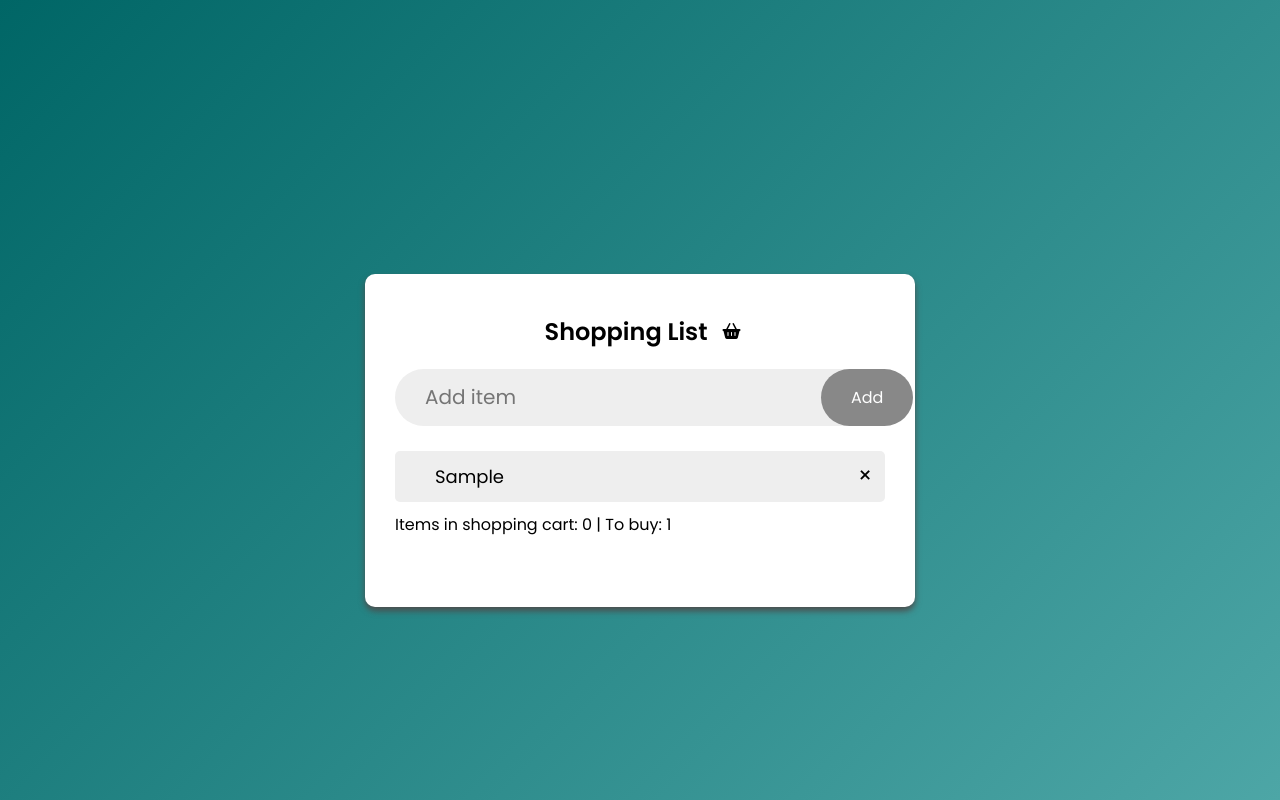
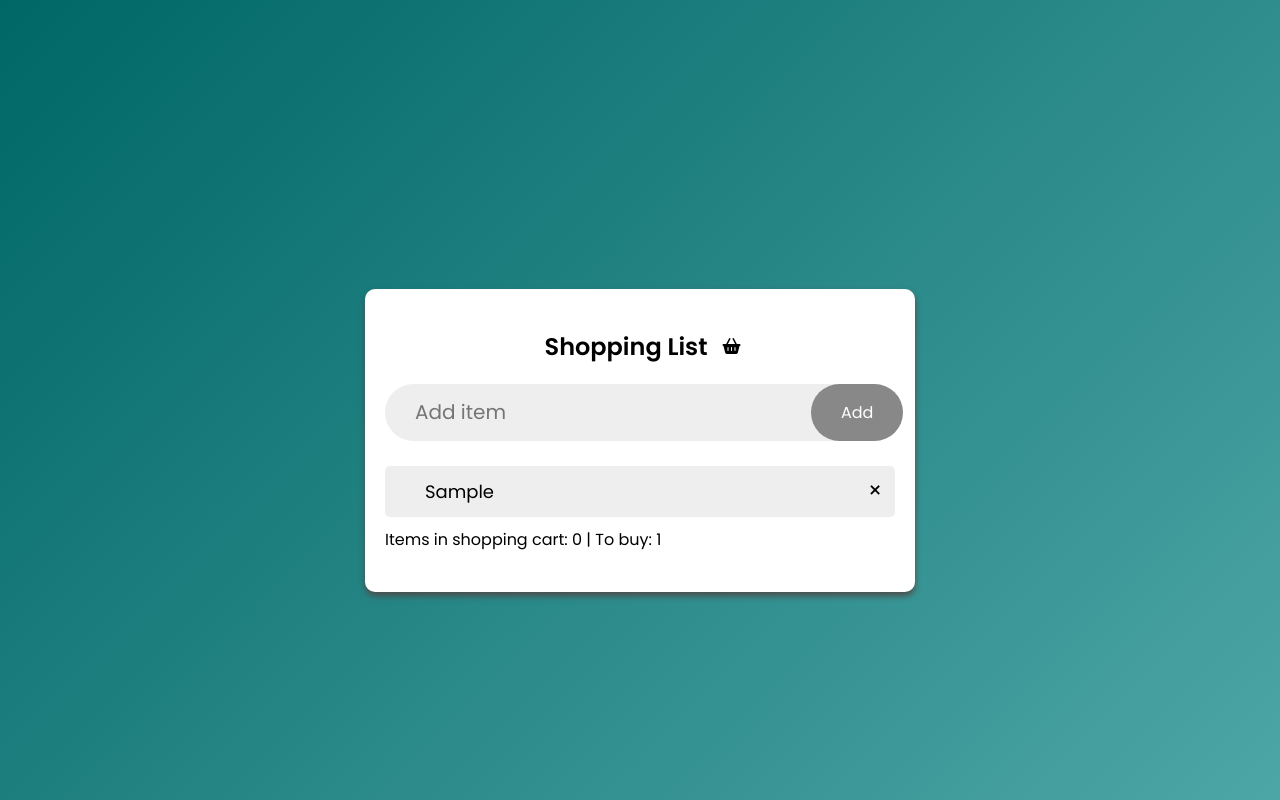
Before and after one commit to Olga562/ToDoLista, a plain HTML site: page index.html in a window 1280 px wide. Both pictures are taken after typing "Sample" into the empty fields and a click on the button "Add". Drawn offline with Linux system fonts and the light colour scheme.

Commit message:
small changes

```diff
--- a/app.js
+++ b/app.js
@@ -6,58 +6,56 @@ const uncompletedCounter = document.getElementById("uncompleted-counter");
 
 
 
-// Lisätään tuote listaan
+//Adding item to the list
 function addItem(){
     var inputValue = listInput.value;
-    // Tarkistetaan syöte
+    //Checking input
     if(inputValue=="" || inputValue.length < 2){
         listAlert.innerText = "Invalid item input!";
-        listInput.style.borderColor = "red";  // Asetetaan punainen reunus
-        listInput.classList.add("error");  // Lisää 'error' luokan
+        listInput.classList.add("error");  // Add 'error' class
         return;
     }
 
-    listAlert.innerText = "";// Poistaa virheilmoituksen
-    listInput.style.borderColor = "";  // Poistaa punaisen reunan
-    listInput.classList.remove("error");
+    listAlert.innerText = "";//Remove error message
+    listInput.classList.remove("error");//Remove "error" class
 
-    var listItem = createNewItem(inputValue);//Luodaan uusi tuote
-    listUl.appendChild(listItem);//Lisätään se listaan
-    listInput.value = "";//Tyhjenettään syöttökenttä
-    saveListItem();//Talennetaan
-    updateCounters();//Laskurin päivitys
+    var listItem = createNewItem(inputValue);//Creating new item and adding it to the list
+    listUl.appendChild(listItem);
+    listInput.value = "";//Clear input field
+    saveListItem();
+    updateCounters();
 
 }
 
-//Luodaan uusi listan tuote ja delete-nappin
+//Creating new item and delete button
 function createNewItem(inputValue){
     var listItem = document.createElement("li");
     var label = document.createElement("label");
     var deleteBtn = document.createElement("button");
 
-    deleteBtn.innerHTML = "\u00D7";//Nappiin tulee "x" merkki
+    deleteBtn.innerHTML = "\u00D7";//Button with "x"
     label.innerText = inputValue;
     listItem.appendChild(label);
     listItem.appendChild(deleteBtn);
 
-    deleteBtn.addEventListener("click", removeItem);//Lisätään delete-nappiin toiminallisuutta
+    deleteBtn.addEventListener("click", removeItem);//Adding event listener to the button
     listItem.addEventListener("click", function(){
         this.classList.toggle("checked");
-        saveListItem();//Tallenetaan lista ja päivitetään laskuri
+        saveListItem();//Saving list and updating counter
         updateCounters();
     });
     return listItem
 
 }
-//poistetaan tuote listasta
+//Deleting item from the list
 function removeItem(){
-    var listItem = this.parentNode;//Haetaan elementti
+    var listItem = this.parentNode;//get element
     listUl.removeChild(listItem);
     saveListItem();
     updateCounters();
 }
 
-//Tuodaan tuoteet Local Storage:sta
+//Bringing from Local Storage
 function readListItems(){
     var savedItems = localStorage.getItem("listed-items");
     savedItems = JSON.parse(savedItems);
@@ -65,12 +63,12 @@ function readListItems(){
         return
     }
     savedItems.forEach((element) => {
-        var listItem = createNewItem(element);//Luodaan lista
+        var listItem = createNewItem(element);//creating list
         listUl.appendChild(listItem);
     })
 }
 
-//Tallenetaan tuotteet Local Storage:en
+//Saving to Local Storage
 function saveListItem(){
     let list = [];
     document.querySelectorAll("#list-items li").forEach((element) =>{
@@ -82,7 +80,7 @@ function saveListItem(){
 }
 
 
-//Laskurin päivittäminen
+//Updating the list
 function updateCounters() {
     const completedTasks = document.querySelectorAll(".checked").length;
     const uncompletedTasks =
--- a/style.css
+++ b/style.css
@@ -12,11 +12,12 @@ body {
     display: flex;
     align-items: center;
     justify-content: center;
+    padding: 10px;
 }
 
 .container {
     background: #fff;
-    padding: 40px 30px 70px;
+    padding: 40px 20px 40px;
     margin: 100px auto 20px;
     width: 550px;
     border-radius: 10px;
@@ -89,7 +90,7 @@ ul li:hover {
   }
 
 ul li.checked {
-    background: 		#f2f2f2;
+    background: #f2f2f2;
     color: #fff;
     text-decoration: line-through;
 }
```
Also changed, not shown: index.html (+1 -1 lines).
